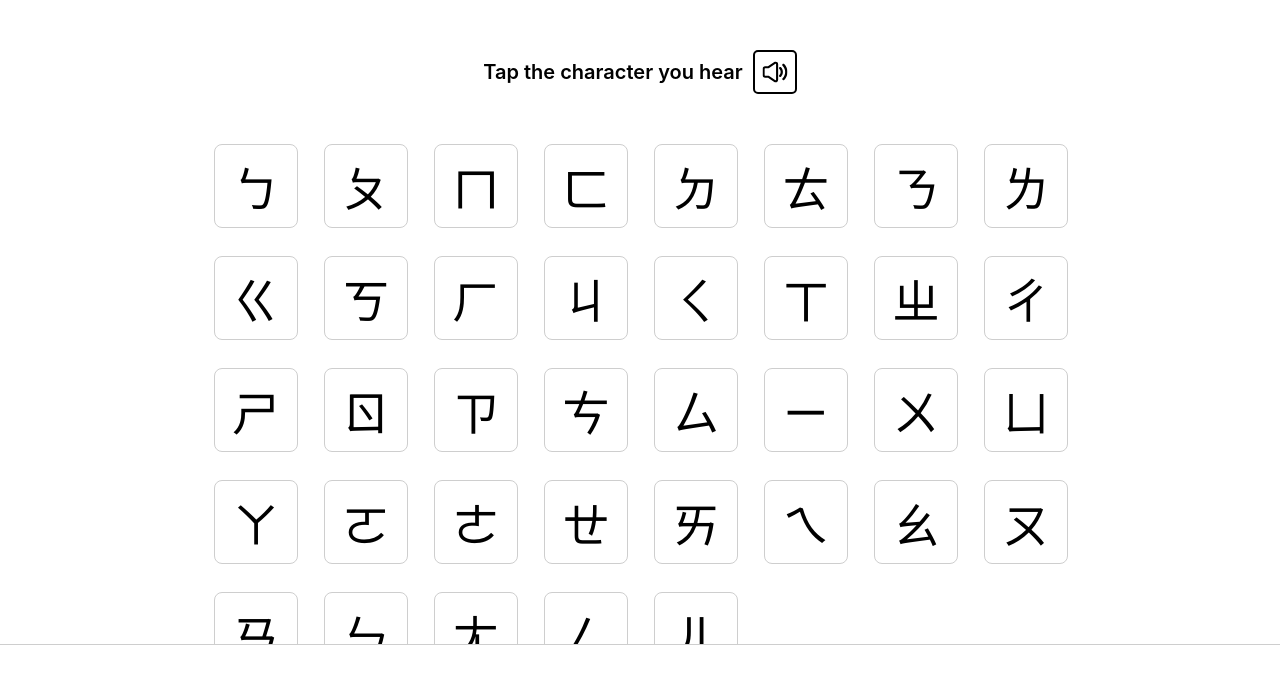
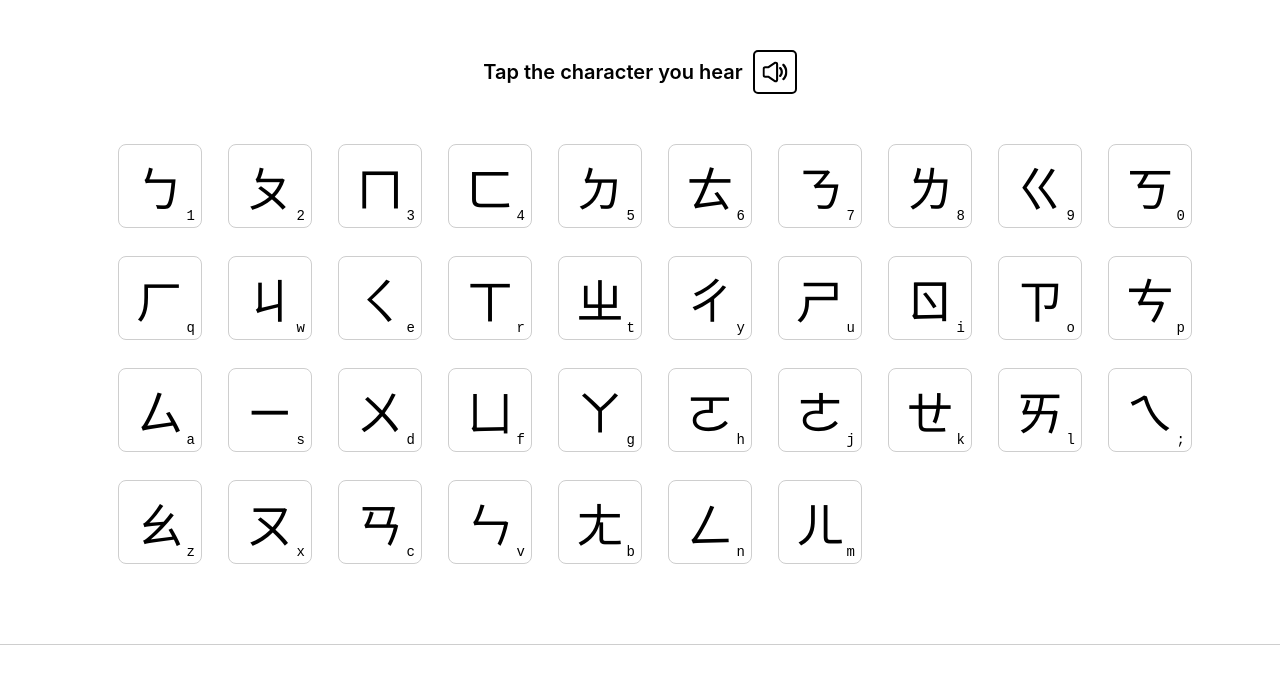
Before and after one commit to jackharvey1/zh, a React (Create React App) app: page / in a window 1280 px wide. Shown: the top 684 px of the page. Built offline with nearby package versions, Linux system fonts and the light colour scheme.

Commit message:
Add hotkeys; fix tile highlighting

```diff
--- a/src/App.js
+++ b/src/App.js
@@ -4,40 +4,51 @@ import Audio from './components/audio';
 import Tile from './components/tile';
 import Footer from './components/footer';
 import zhuyin from './data/zhuyin.json';
+import useShortcut from './lib/useShortcut';
 
 const generateNewPair = () => {
-    const numberOfItems = Object.keys(zhuyin).length;
+    const numberOfItems = zhuyin.length;
     const itemIndexToGuess = Math.floor(Math.random() * numberOfItems);
-    return Object.entries(zhuyin)[itemIndexToGuess];
+    return zhuyin[itemIndexToGuess];
+};
+
+const setupShortcuts = (setSelected, resetState) => {
+    zhuyin.forEach(({ character, key }) => {
+        useShortcut(key, () => setSelected(character));
+    });
 };
 
 function App() {
     const [selected, setSelected] = useState();
-    const [currentPair, setCurrentPair] = useState(generateNewPair());
+    const [answer, setAnswer] = useState(generateNewPair());
 
     const resetState = () => {
-        setCurrentPair(generateNewPair());
+        setAnswer(generateNewPair());
         setSelected(undefined);
     };
 
-    const [answer, audio] = currentPair;
+    setupShortcuts(setSelected, resetState);
+    useShortcut(' ', resetState);
 
     return (
         <div className="App">
-            <Audio pathToAudio={process.env.PUBLIC_URL + 'audio/' + audio} />
+            <Audio
+                pathToAudio={process.env.PUBLIC_URL + 'audio/' + answer.audio}
+            />
             <div className="grid">
-                {Object.keys(zhuyin).map((item) => (
+                {zhuyin.map(({ character, key }) => (
                     <Tile
-                        key={item}
-                        character={item}
-                        answer={answer}
+                        key={character}
+                        tileCharacter={character}
+                        inputKey={key}
+                        answer={answer.character}
                         selected={selected}
                         setSelected={setSelected}
                     />
                 ))}
             </div>
             <Footer
-                answer={answer}
+                answer={answer.character}
                 selected={selected}
                 setSelected={setSelected}
                 footerHandleOnClick={resetState}
--- a/src/components/tile.css
+++ b/src/components/tile.css
@@ -1,12 +1,15 @@
 .tile {
+    position: relative;
     height: 60px;
     width: 60px;
+
+    display: flex;
+    justify-content: center;
+    align-items: center;
+
     border-radius: 8px;
     border: 1px solid #cecece;
     font-size: 48px;
-    display: flex;
-    justify-content: center;
-    align-items: center;
 
     &.tile--highlighted {
         border-width: 1px;
@@ -27,6 +30,16 @@
     }
 }
 
+.tile-key {
+    display: none;
+    position: absolute;
+    right: 6px;
+    bottom: 3px;
+
+    font-family: 'Courier New', Courier, monospace;
+    font-size: 14px;
+}
+
 @media (min-width: 760px) {
     .tile {
         height: 72px;
@@ -39,4 +52,8 @@
         height: 82px;
         width: 82px;
     }
+
+    .tile-key {
+        display: block;
+    }
 }
--- a/src/components/tile.js
+++ b/src/components/tile.js
@@ -6,20 +6,21 @@ const handleOnClick = (character, selected, setSelected) => {
     }
 };
 
-export default ({ character, answer, selected, setSelected }) => {
+export default ({ tileCharacter, inputKey, answer, selected, setSelected }) => {
     let className = 'tile';
-    if (selected === character && character === answer) {
+    if (selected === tileCharacter && tileCharacter === answer) {
         className = `${className} tile--correct`;
-    } else if (selected === character && character !== answer) {
+    } else if (selected === tileCharacter && tileCharacter !== answer) {
         className = `${className} tile--incorrect`;
     }
 
     return (
         <div
             className={className}
-            onClick={() => handleOnClick(character, selected, setSelected)}
+            onClick={() => handleOnClick(tileCharacter, selected, setSelected)}
         >
-            {character}
+            {tileCharacter}
+            <span className="tile-key">{inputKey}</span>
         </div>
     );
 };
--- a/src/data/zhuyin.json
+++ b/src/data/zhuyin.json
@@ -1,39 +1,39 @@
-{
-    "ㄅ": "boo.m4a",
-    "ㄆ": "choo.m4a",
-    "ㄇ": "hello.m4a",
-    "ㄈ": "boo.m4a",
-    "ㄉ": "choo.m4a",
-    "ㄊ": "hello.m4a",
-    "ㄋ": "boo.m4a",
-    "ㄌ": "choo.m4a",
-    "ㄍ": "hello.m4a",
-    "ㄎ": "boo.m4a",
-    "ㄏ": "choo.m4a",
-    "ㄐ": "hello.m4a",
-    "ㄑ": "boo.m4a",
-    "ㄒ": "choo.m4a",
-    "ㄓ": "hello.m4a",
-    "ㄔ": "boo.m4a",
-    "ㄕ": "choo.m4a",
-    "ㄖ": "hello.m4a",
-    "ㄗ": "boo.m4a",
-    "ㄘ": "choo.m4a",
-    "ㄙ": "hello.m4a",
-    "ㄧ": "boo.m4a",
-    "ㄨ": "choo.m4a",
-    "ㄩ": "hello.m4a",
-    "ㄚ": "boo.m4a",
-    "ㄛ": "choo.m4a",
-    "ㄜ": "hello.m4a",
-    "ㄝ": "boo.m4a",
-    "ㄞ": "choo.m4a",
-    "ㄟ": "hello.m4a",
-    "ㄠ": "boo.m4a",
-    "ㄡ": "choo.m4a",
-    "ㄢ": "hello.m4a",
-    "ㄣ": "boo.m4a",
-    "ㄤ": "choo.m4a",
-    "ㄥ": "hello.m4a",
-    "ㄦ": "boo.m4a"
-}
+[
+    { "character": "ㄅ", "audio": "boo.m4a", "key": "1" },
+    { "character": "ㄆ", "audio": "choo.m4a", "key": "2" },
+    { "character": "ㄇ", "audio": "hello.m4a", "key": "3" },
+    { "character": "ㄈ", "audio": "boo.m4a", "key": "4" },
+    { "character": "ㄉ", "audio": "choo.m4a", "key": "5" },
+    { "character": "ㄊ", "audio": "hello.m4a", "key": "6" },
+    { "character": "ㄋ", "audio": "boo.m4a", "key": "7" },
+    { "character": "ㄌ", "audio": "choo.m4a", "key": "8" },
+    { "character": "ㄍ", "audio": "hello.m4a", "key": "9" },
+    { "character": "ㄎ", "audio": "boo.m4a", "key": "0" },
+    { "character": "ㄏ", "audio": "choo.m4a", "key": "q" },
+    { "character": "ㄐ", "audio": "hello.m4a", "key": "w" },
+    { "character": "ㄑ", "audio": "boo.m4a", "key": "e" },
+    { "character": "ㄒ", "audio": "choo.m4a", "key": "r" },
+    { "character": "ㄓ", "audio": "hello.m4a", "key": "t" },
+    { "character": "ㄔ", "audio": "boo.m4a", "key": "y" },
+    { "character": "ㄕ", "audio": "choo.m4a", "key": "u" },
+    { "character": "ㄖ", "audio": "hello.m4a", "key": "i" },
+    { "character": "ㄗ", "audio": "boo.m4a", "key": "o" },
+    { "character": "ㄘ", "audio": "choo.m4a", "key": "p" },
+    { "character": "ㄙ", "audio": "hello.m4a", "key": "a" },
+    { "character": "ㄧ", "audio": "boo.m4a", "key": "s" },
+    { "character": "ㄨ", "audio": "choo.m4a", "key": "d" },
+    { "character": "ㄩ", "audio": "hello.m4a", "key": "f" },
+    { "character": "ㄚ", "audio": "boo.m4a", "key": "g" },
+    { "character": "ㄛ", "audio": "choo.m4a", "key": "h" },
+    { "character": "ㄜ", "audio": "hello.m4a", "key": "j" },
+    { "character": "ㄝ", "audio": "boo.m4a", "key": "k" },
+    { "character": "ㄞ", "audio": "choo.m4a", "key": "l" },
+    { "character": "ㄟ", "audio": "hello.m4a", "key": ";" },
+    { "character": "ㄠ", "audio": "boo.m4a", "key": "z" },
+    { "character": "ㄡ", "audio": "choo.m4a", "key": "x" },
+    { "character": "ㄢ", "audio": "hello.m4a", "key": "c" },
+    { "character": "ㄣ", "audio": "boo.m4a", "key": "v" },
+    { "character": "ㄤ", "audio": "choo.m4a", "key": "b" },
+    { "character": "ㄥ", "audio": "hello.m4a", "key": "n" },
+    { "character": "ㄦ", "audio": "boo.m4a", "key": "m" }
+]
--- /dev/null
+++ b/src/lib/useShortcut.js
@@ -0,0 +1,17 @@
+import { useEffect } from 'react';
+
+export default (shortcut, callback) => {
+    const handleKeyDown = (event) => {
+        if (shortcut === event.key) {
+            return callback(event);
+        }
+    };
+
+    useEffect(() => {
+        window.addEventListener('keydown', handleKeyDown);
+
+        return () => {
+            window.removeEventListener('keydown', handleKeyDown);
+        };
+    });
+};
--- a/src/stylesheet.css
+++ b/src/stylesheet.css
@@ -1,7 +1,7 @@
 :root {
     --mobile-width: 342px;
     --tablet-width: 650px;
-    --desktop-width: 852px;
+    --desktop-width: 1044px;
     --footer-height: 155px;
     --footer-mobile-height: 80px;
 }
@@ -46,7 +46,7 @@ code {
     .grid {
         width: var(--desktop-width);
         margin-top: 0;
-        grid-template-columns: 82px 82px 82px 82px 82px 82px 82px 82px;
+        grid-template-columns: 82px 82px 82px 82px 82px 82px 82px 82px 82px 82px;
         gap: 28px;
     }
 }
```
